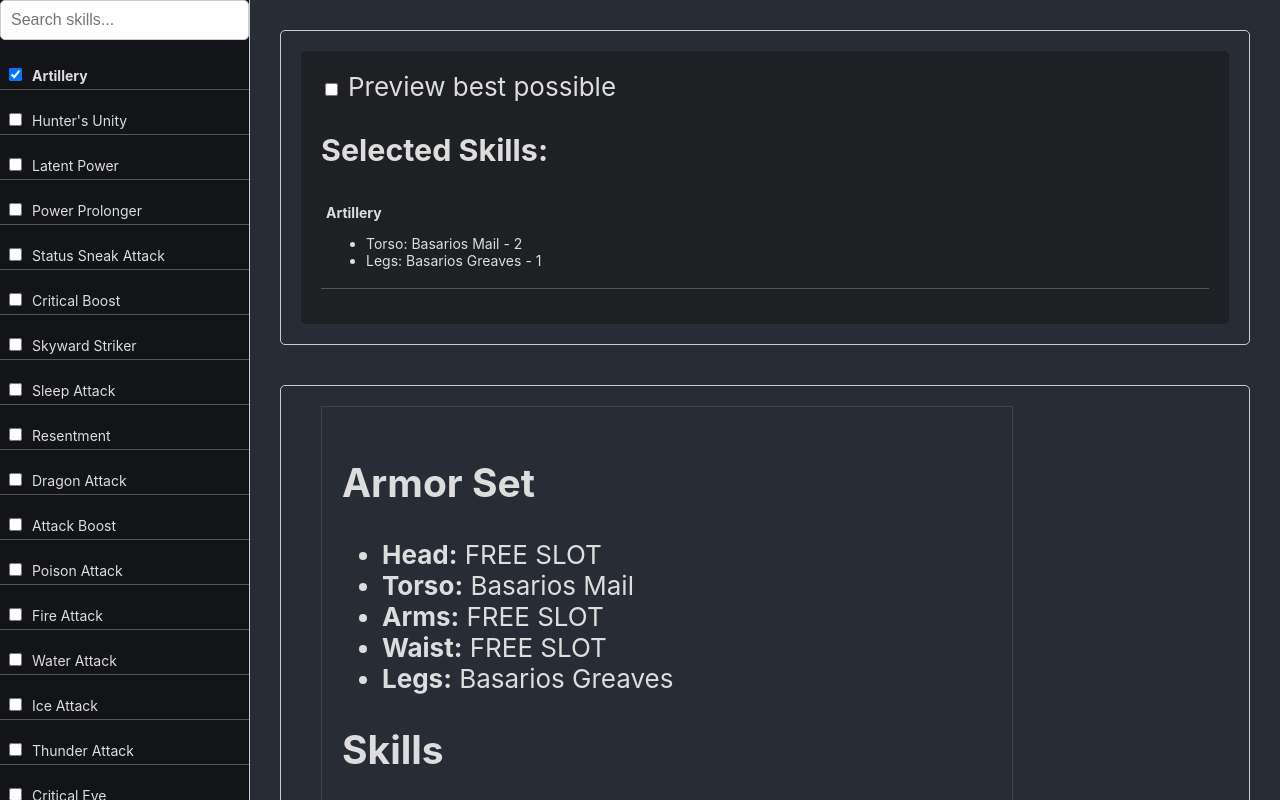
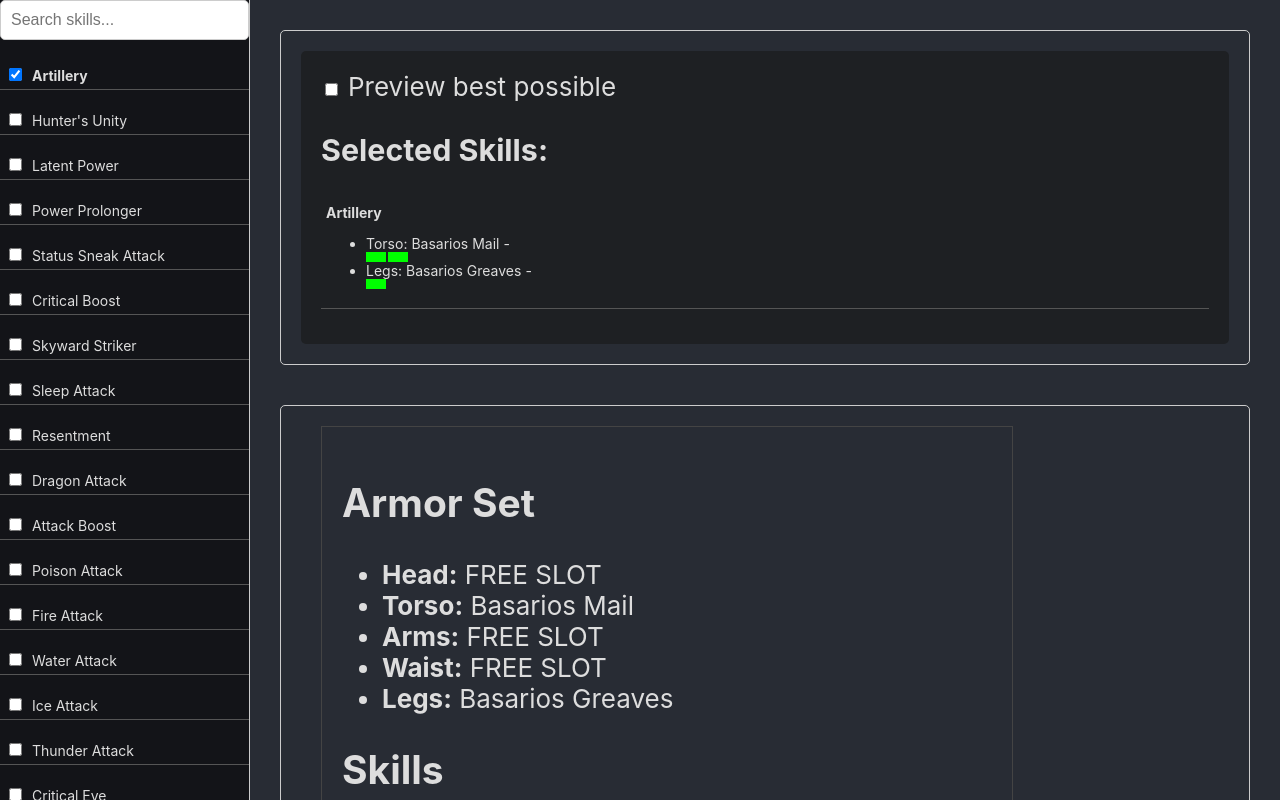
Before and after one commit to doctornaz/react-mhnow-equip-manager, a React (Create React App) app: page / in a window 1280 px wide. Both pictures are taken after a click on the checkbox 15 px from the left and 119 px from the top of the page. Shown: the top 800 px of the page. Built offline with nearby package versions, Linux system fonts and the light colour scheme.

Commit message:
showing skill bars they are a mess

```diff
--- a/src/components/SelectedSkills/SelectedSkills.css
+++ b/src/components/SelectedSkills/SelectedSkills.css
@@ -29,17 +29,6 @@
   align-items: center;
 }
 
-.skill-bar {
-  width: 20px;
-  height: 10px;
-  margin-right: 2px;
-  background-color: #555;
-}
-
-.skill-bar.full {
-  background-color: #0f0;
-}
-
 .skill-bar.empty {
   background-color: #333;
 }
--- a/src/components/SelectedSkills/SelectedSkills.jsx
+++ b/src/components/SelectedSkills/SelectedSkills.jsx
@@ -31,6 +31,15 @@ const SelectedSkills = ({ selectedSkills, armorData }) => {
 
         // Sort armor pieces by level (highest to lowest)
         return matchingArmor.sort((a, b) => b.level - a.level);
+    };
+
+    // Function to calculate bars based on skill level
+    const calculateBars = (level) => {
+        const bars = [];
+        for (let i = 1; i <= level; i++) {
+            bars.push(<div key={i} className="skill-bar full"></div>);
+        }
+        return bars;
     };
 
     // Function to find the best armor combination for all selected skills
@@ -94,8 +103,7 @@ const SelectedSkills = ({ selectedSkills, armorData }) => {
                                         : ''
                                 }
                             >
-                                {/* {armor.name} - Level {armor.level} (Slot: {armor.slot}, Set: {armor.setName}) */}
-                                {armor.slot}: {armor.name} - {armor.level}
+                                {armor.slot}: {armor.name} - <div className="skill-bars inline">{calculateBars(armor.level)}</div>
                             </li>
                         ))}
                     </ul>
```
